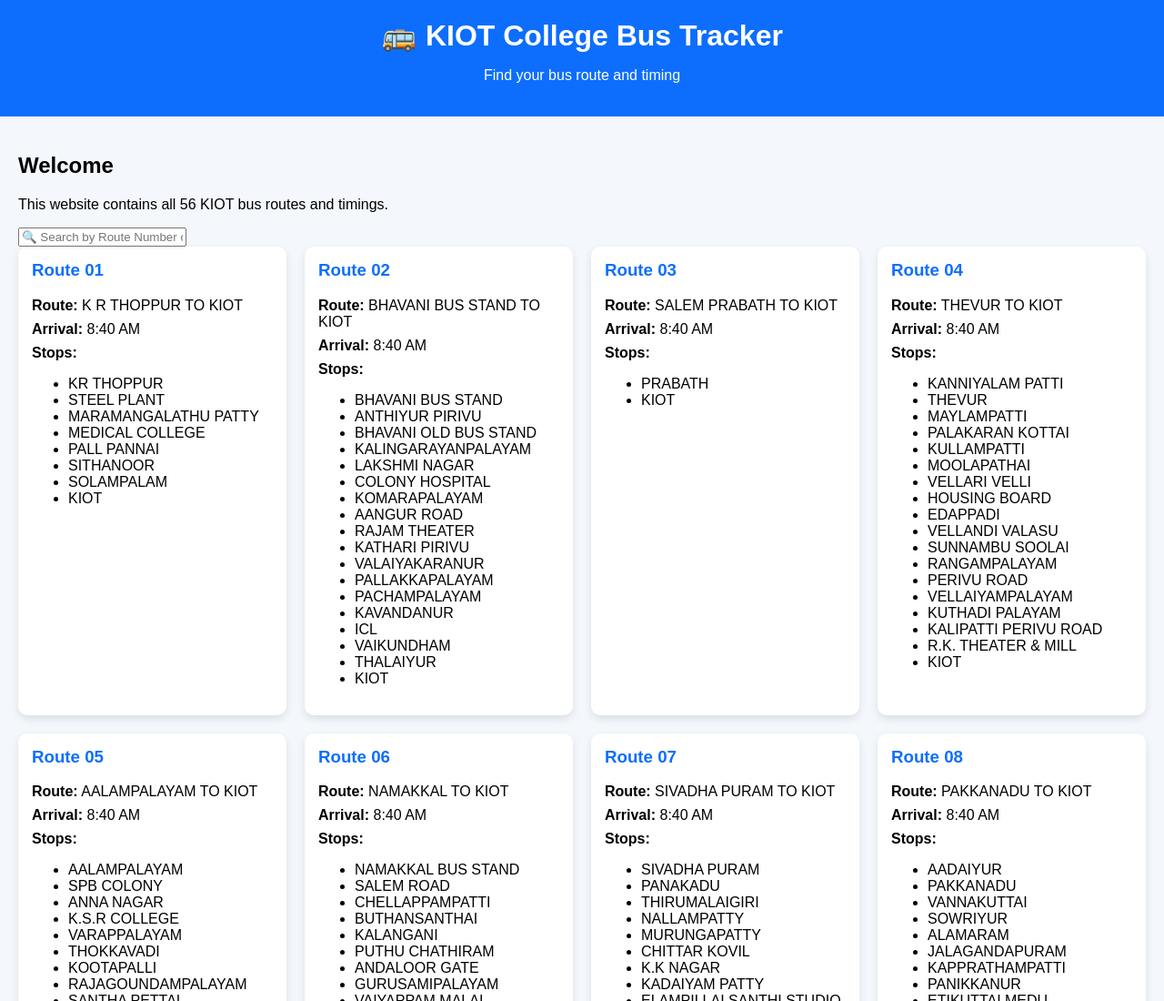
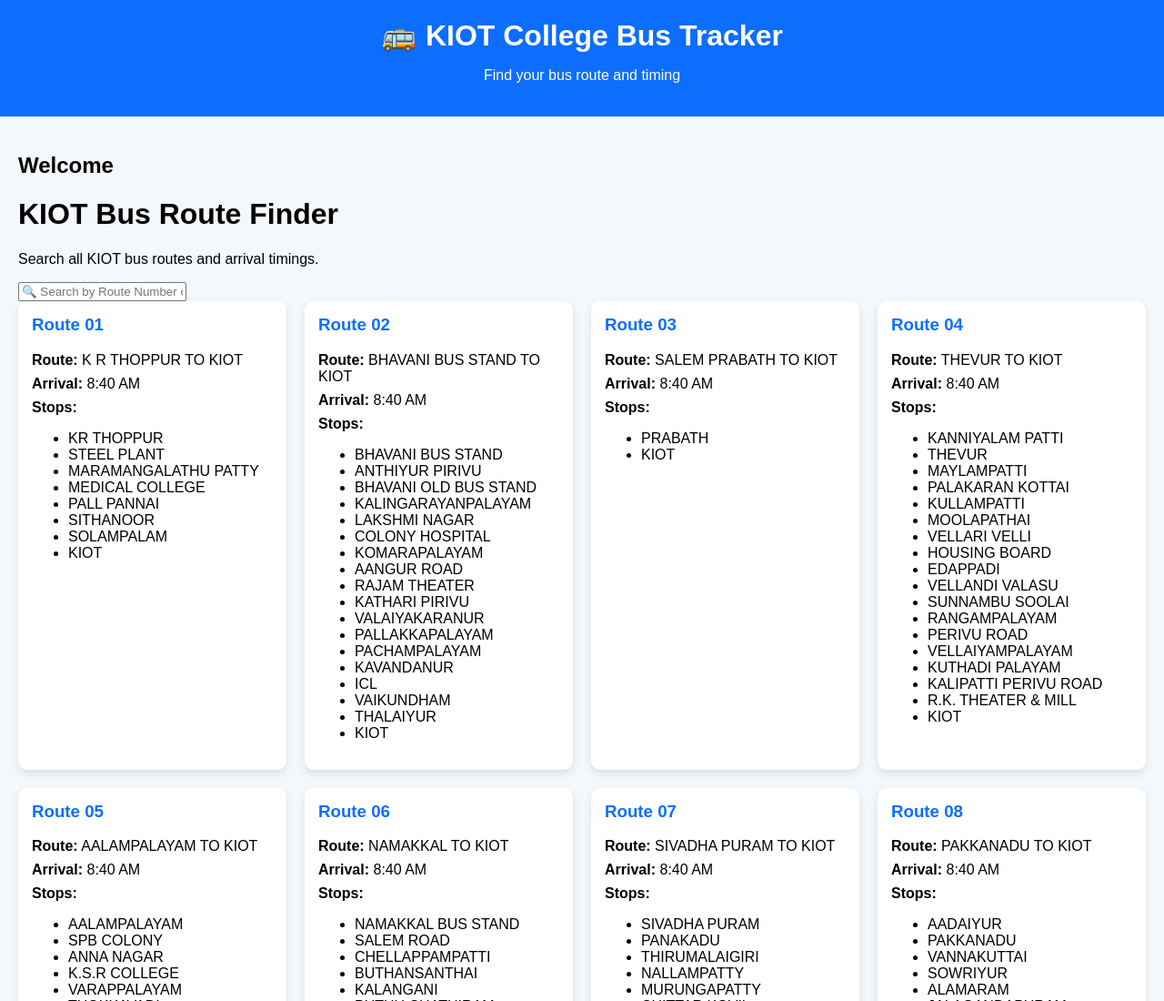
Before and after one commit to Jagadeep-43/college-bus-tracker, a plain HTML site: page index.html in a window 1280 px wide. Shown: the top 1100 px of the page at 91% size. Drawn offline with Linux system fonts and the light colour scheme.

Commit message:
Update index.html

```diff
--- a/index.html
+++ b/index.html
@@ -18,7 +18,9 @@
 <main>
     <h2>Welcome</h2>
 
-    <p>This website contains all 56 KIOT bus routes and timings.</p>
+    <h1>KIOT Bus Route Finder</h1>
+
+<p>Search all  KIOT bus routes and arrival timings.</p>
 
     <input
     type="text"
```
